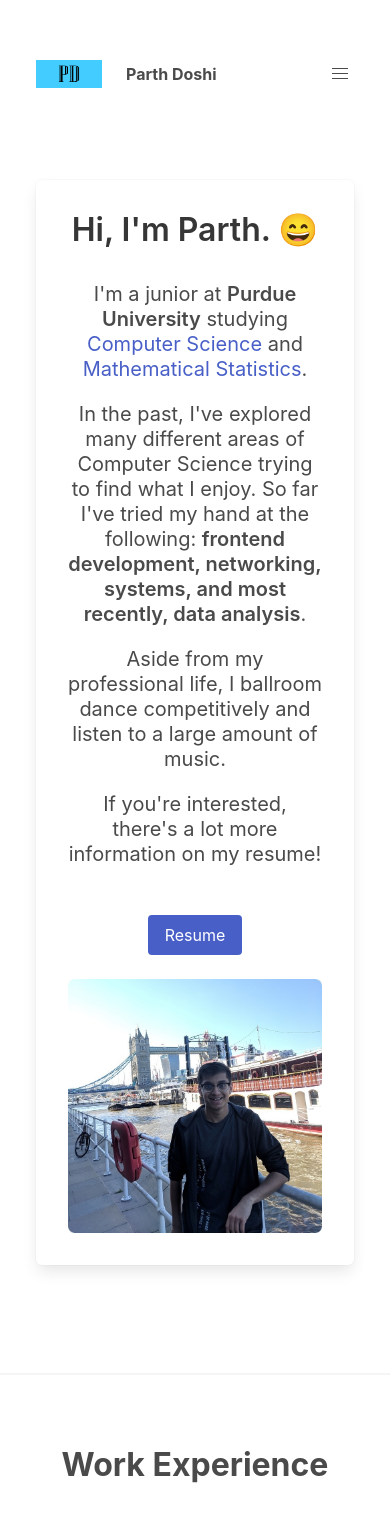
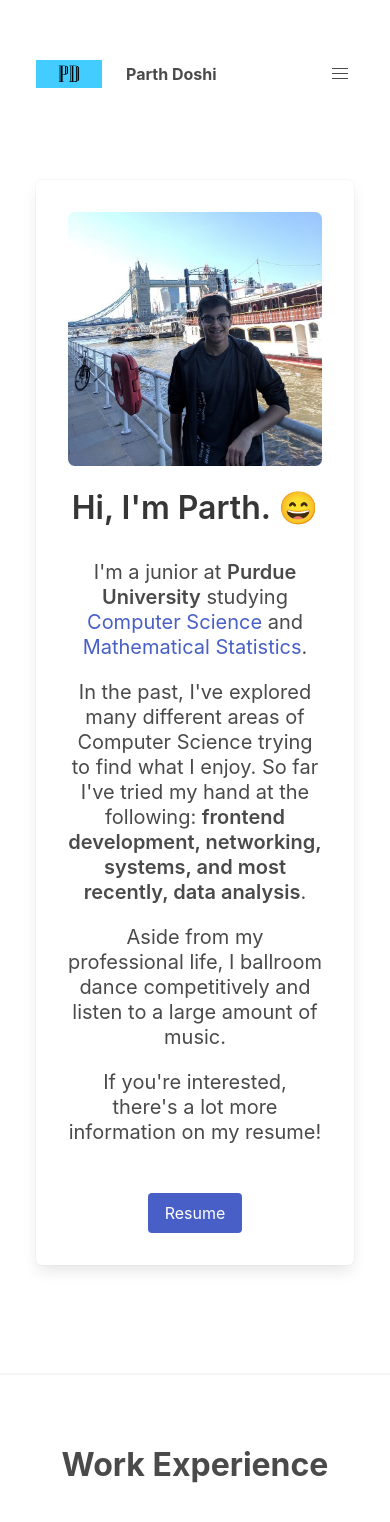
Before and after one commit to parthsdoshi/Personal-Website, a React (Create React App) app: page / in a window 390 px wide. Shown: the top 1522 px of the page. Built offline with nearby package versions, Linux system fonts and the light colour scheme; the HTML template or start-up script is replaced by a standard one.

Commit message:
switched positions of cols for better mobile experience

```diff
--- a/src/Header.js
+++ b/src/Header.js
@@ -15,6 +15,11 @@ class Header extends Component {
                 <div className="hero-body">
                     <div className="container">
                         <div className="columns box is-vcentered">
+                            <div className="column is-half">
+                                <figure className="image is-1by1">
+                                    <img src={profilePicture}  alt="Parth Doshi in Europe"/>
+                                </figure>
+                            </div>
                             <div className="column is-half">
                                 <div className="has-text-centered">
                                     <div className="content title">
@@ -42,11 +47,6 @@ class Header extends Component {
                                     </div>
                                 </div>
                             </div>
-                            <div className="column is-half">
-                                <figure className="image is-1by1">
-                                    <img src={profilePicture}  alt="Parth Doshi in Europe"/>
-                                </figure>
-                            </div>
                         </div>
                     </div>
                 </div>
```
